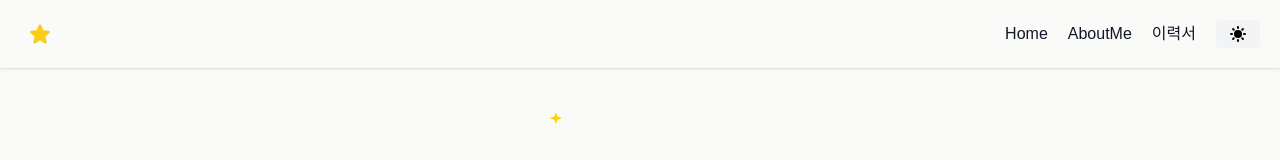
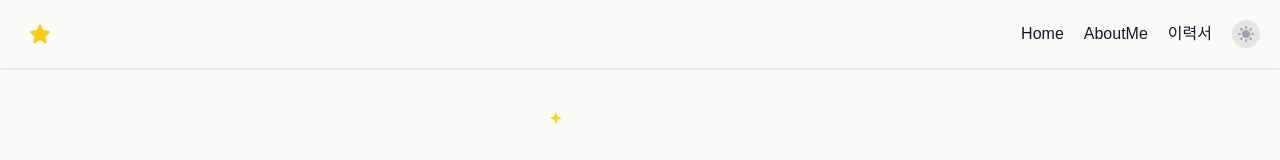
Before and after one commit to sukyungdev/portfolio, a Next.js app: page / in a window 1280 px wide. Shown: the top 160 px of the page. Built offline with nearby package versions, Linux system fonts and the light colour scheme; a web font is replaced by a local one.

Commit message:
Design : DarkModeButton.tsx ui

```diff
--- a/components/DarkModeButton.tsx
+++ b/components/DarkModeButton.tsx
@@ -5,7 +5,7 @@ export default function DarkModeButton() {
   return (
     <>
       <button
-        className="inline-flex items-center bg-gray-100 dark:bg-gray-700 border-0 py-1 px-3 focus:outline-none rounded text-base mt-0 hover:text-blue-500 dark:hover:text-yellow-300 dark:text-gray-300"
+        className="border-0 py-1 px-1 focus:outline-none rounded-full mt-0 text-gray-400 bg-neutral-200 hover:text-yellow-400 dark:bg-neutral-600 dark:text-gray-300  dark:hover:text-yellow-300"
         type="button"
         onClick={() => setTheme(theme === 'dark' ? 'light' : 'dark')}
       >
```
